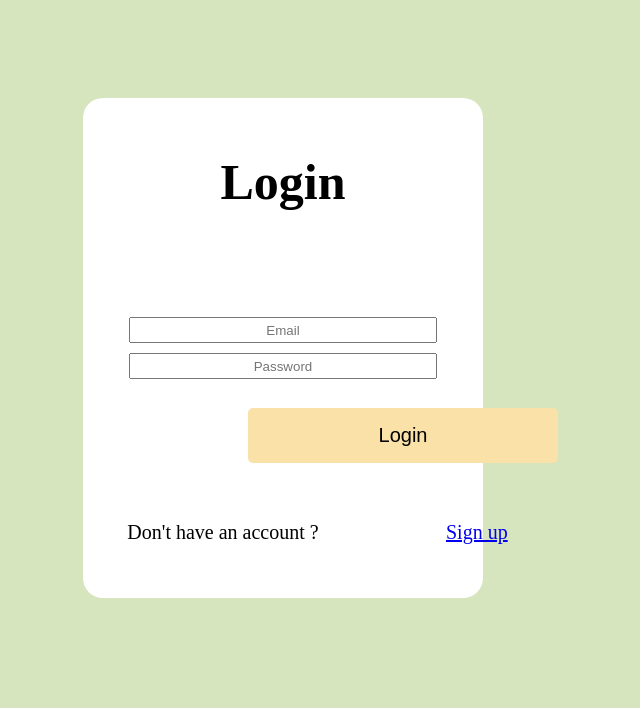
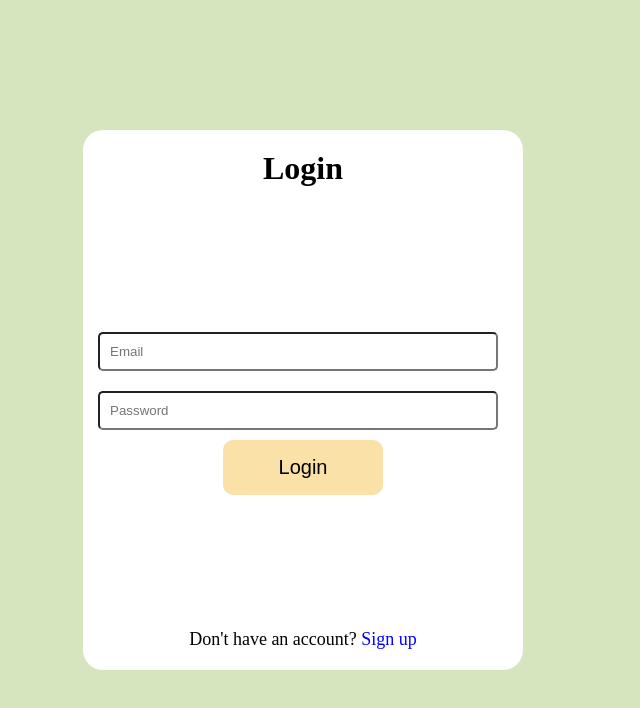
Before and after one commit to MoazAzmy/Online-Shop, a plain HTML site: page Online Shop/login/Index.html in a window 1280 px wide. Shown: the whole page, without its empty margins (337-977 px from the left). Drawn offline with Linux system fonts and the light colour scheme.

Commit message:
button fixes

```diff
--- a/Online Shop/login/Index.html
+++ b/Online Shop/login/Index.html
@@ -1,44 +1,29 @@
 <!DOCTYPE html>
 <html lang="en">
 <head>
-    <meta charset="UTF-8">
-    <meta name="viewport" content="width=device-width, initial-scale=1.0">
-    <title>login</title>
+  <meta charset="UTF-8">
+  <meta name="viewport" content="width=device-width, initial-scale=1.0">
+  <title>Login</title>
+  <link rel="stylesheet" href="style.css">
 </head>
-<link rel="stylesheet"href="style.css" >
 <body>
-
-      <div class="login-page">
-<form>
-    <div class="login">
-
-
-<input class="inp1" type="email" placeholder="Email">
-
-    </div>
-
-
-   <div class="login">
-
-
-    <input class="inp2" type="password" placeholder="Password">
 
 
 
-   </div>
+  <div class="login-page">
+    <h1>Login</h1>
+    <form>
+      <input class="inp1" type="email" placeholder="Email">
+      <input class="inp2" type="password" placeholder="Password">
+      <button>Login</button>
+    </form>
+    <p>Don't have an account?
+        <a href="#">Sign up</a>
+    </p>
 
 
+  </div>
 
 
-</form>
-
-
-
-      </div>
-
- <button>Login</button>
- <h1>Login</h1>
-<p> Don't have an account ?  </p>
-<a href="##">Sign up</a>
 </body>
 </html>
--- a/Online Shop/login/style.css
+++ b/Online Shop/login/style.css
@@ -1,107 +1,65 @@
-.inp1{
-
-text-align:center;
-justify-content: center;
-display: flex;
-align-items: center;
-height: 20px;
-position: relative;
-margin-bottom: 10px;
-width: 300px;
-
-
-
-
-
-}
-.inp2{
-text-align:center;
-justify-content: center;
-display: flex;
-align-items: center;
-height: 20px;
-position: relative;
-width: 300px;
-
+body {
+  background-color: #d6e5bd;
+  display: flex;
+  justify-content: center;
+  align-items: center;
+  height: 100vh;
+  margin: 0;
 }
 
-button{
-align-content: center;
-justify-content: center;
-display: flex;
-align-items: center;
-text-align: center;
-position: relative;
-right: -577px;
-top: -100px;
-border-radius: 5px;
-width: 310px;
-border: 0cap;
-font-size: 20px;
-cursor: pointer;
-height: 55px;
- color:black;
- background:#f9e1a8
-
-
-}
-.login-page{
-
-    background-color: white;
-    width: 400px;
-    margin: auto;
-    justify-content: center;
-    align-items: center;
-    display: flex;
-    border-radius: 20px;
-    height: 500px;
-    position: relative;
-    bottom: -90px;
-    left: -20px;
-
+.login-page {
+  background-color: white;
+  width: 400px;
+  padding: 20px;
+  border-radius: 20px;
+  display: flex;
+  flex-direction: column;
+  justify-content: space-between;
+  height: 500px;
 }
 
-body{
-
-background-color:#d6e5bd;
-align-items: center;
-justify-content: center;
-
+h1 {
+  text-align: center;
+margin: 0%;
 }
 
-h1{
-position: relative;
-align-items: center;
-text-align: center;
-font-size: 50px;;
-justify-content: center;
-top: -410px;
-left: -20px;
-margin: auto;
+.inp1, .inp2 {
+  width: 94%;
+  padding: 10px;
+  margin: 10px 0;
+  border-radius: 5px;
+  margin-right: 10px;
+}
+form {
+  width: 100%;
+  display: flex;
+  flex-direction: column;
+  align-items: center;
+}
+button {
+  width: 40%;
+  height: 55px;
+  border: 0px;
+  border-radius: 10px;
+  font-size: 20px;
+  cursor: pointer;
+  background: #f9e1a8;
+  color: black;
+}
+button:hover {
+  background: #f0d18c;
+}
 
+p {
+  text-align: center;
+  margin: 0;
+  font-size: 18px;
+}
 
-
-
+a {
+  color: blue;
+  text-decoration: none;
 }
-p{
-align-items: center;
-align-content: center;
-justify-content: center;
-position: relative;
-text-align: center;
-top: -120px;
-left: -80px;
-font-size: 20px;
-
+a:hover {
+  text-decoration: underline;
 }
-a{
-justify-content: center;
-align-items: center;
-text-align: center;
-align-content: center;
-position: relative;
-right: -775px;
-top: -163px;
-font-size: 20px;
-
-}
```
